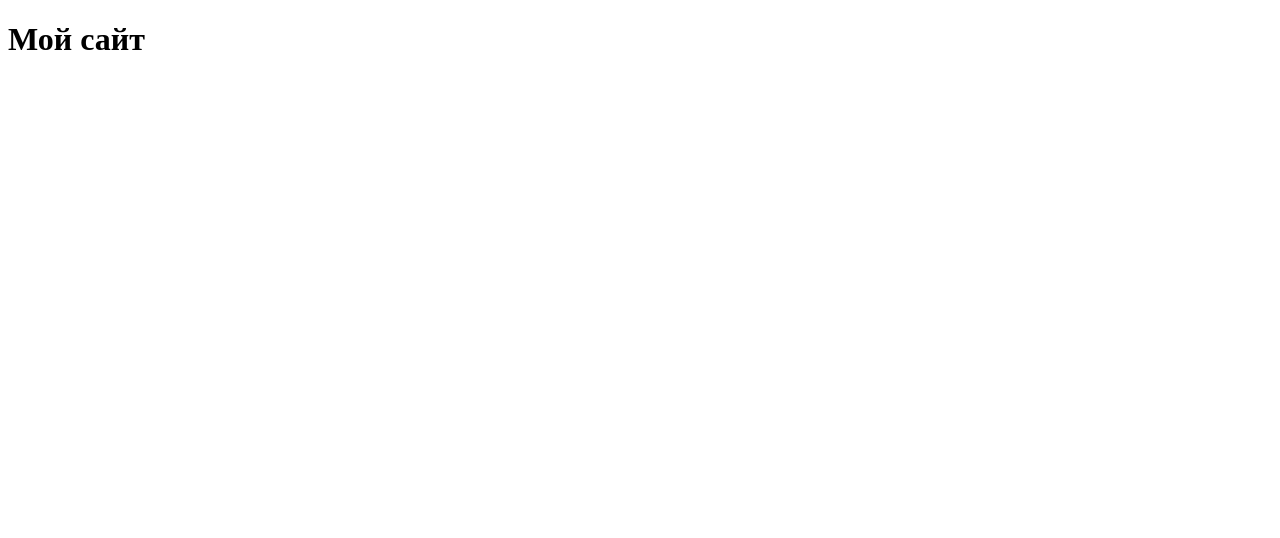
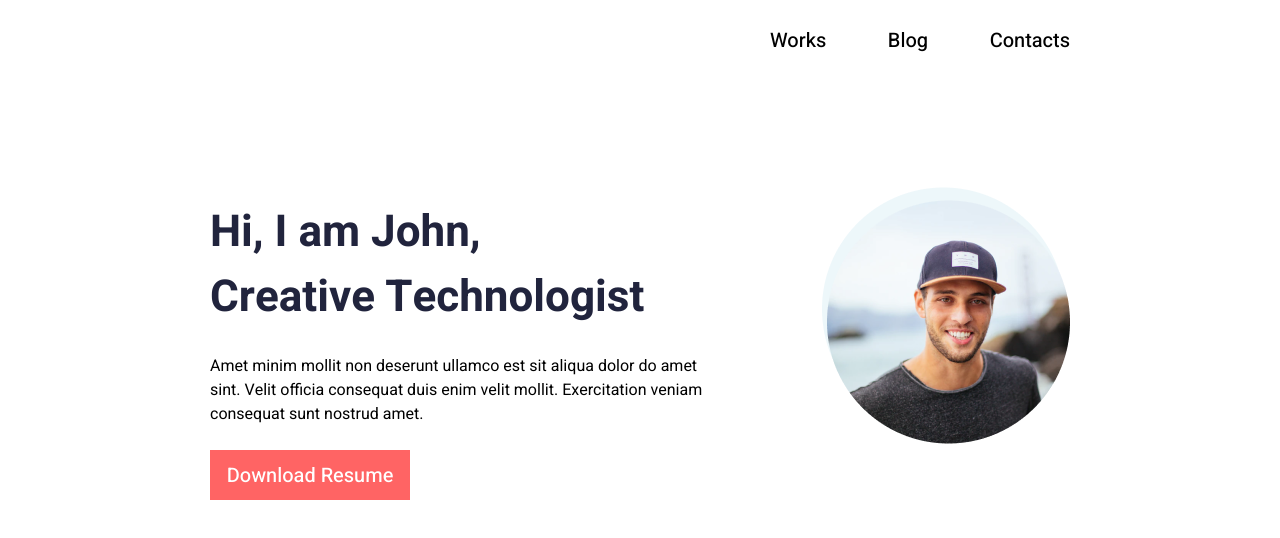
Before and after one commit to andrewmax777/Practics5003, a plain HTML site: page index.html in a window 1280 px wide. Drawn offline with Linux system fonts and the light colour scheme.

Commit message:
changes1

```diff
--- /dev/null
+++ b/css/style.css
@@ -0,0 +1,87 @@
+@import url('https://fonts.googleapis.com/css2?family=Heebo:wght@400;500;700;900&display=swap');
+
+:root {
+    font-size: 16px;
+    --main-color: #21243d;
+    --primary-color: #ff6464;
+    --secondary-color: #00a8cc;
+    --dark-blue: #142850;
+}
+
+*{
+    font-family: 'Heebo', sans-serif;
+    box-sizing: border-box;
+    margin: 0;
+    padding: 0;
+}
+
+h1,h2,h3,h4 {
+    color: var(--main-color);
+}
+
+button {
+    width: 200px;
+    height: 50px;
+    background: var(--primary-color);
+    font-size: 1.25rem;
+    font-weight: 500;
+    border: none;
+    color: white;
+}
+
+.container {
+    width: 860px;
+    margin: 0 auto;
+}
+
+header {
+    width: 100%;
+    height: 80px;
+
+    display: flex;
+    justify-content: flex-end;
+    align-items: center;
+}
+
+header ul {
+    display: flex;
+    width: 300px;
+    list-style: none;
+    justify-content: space-between;
+    font-size: 1.25rem;
+    font-weight: 500;
+}
+
+header ul li a {
+text-decoration: none;
+color: black;
+}
+
+.content {
+    display: flex;
+    justify-content: space-between;
+    margin-top: 120px;
+
+    height: 300px;
+}
+
+.content .content-left {
+    display: flex;
+    flex-direction: column;
+    justify-content: space-between;
+
+    width: 60%;
+}
+
+.content .content-left h1 {
+    font-size: 2.75rem;
+}
+
+.content .content-right img {
+    display: flex;
+    align-items: center;
+}
+
+.content .content-right img {
+    filter: drop-shadow(-5px -13px 0px #edf7fa);
+}
--- a/index.html
+++ b/index.html
@@ -3,10 +3,46 @@
 <head>
     <meta charset="UTF-8">
     <meta http-equiv="X-UA-Compatible" content="IE=edge">
-    <meta name="viewport" content="width=<device-width>, initial-scale=1.0">
-    <title>Document</title>
+    <meta name="viewport" content="width=device-width, initial-scale=1.0">
+    <link rel="stylesheet" href="css/style.css">
+        <title>Document</title>
 </head>
 <body>
-    <h1>Мой сайт</h1>
+
+<main>
+    <div class="container">
+        <header>
+            <ul>
+                <li>
+                    <a href="#">Works</a>
+                </li>
+                <li>
+                    <a href="#">Blog</a>
+                </li>
+                <li>
+                    <a href="#">Contacts</a>
+                </li>
+            </ul>
+        </header>
+
+<div class="content">
+    <div class="content-left">
+<h1>Hi, I am John, <br>Creative Technologist</h1>
+
+<p>Amet minim mollit non deserunt ullamco est sit aliqua dolor do amet sint. Velit officia consequat duis enim velit mollit. Exercitation veniam consequat sunt nostrud amet.</p>
+
+<button>Download Resume</button>
+
+    </div>
+
+    <div class="content-right">
+        <img src="img/parenek.png" alt="John">
+    </div>
+
+</div>
+
+</main>
+
+
 </body>
 </html>
```
Also changed, not shown: img/parenek.png (added).
